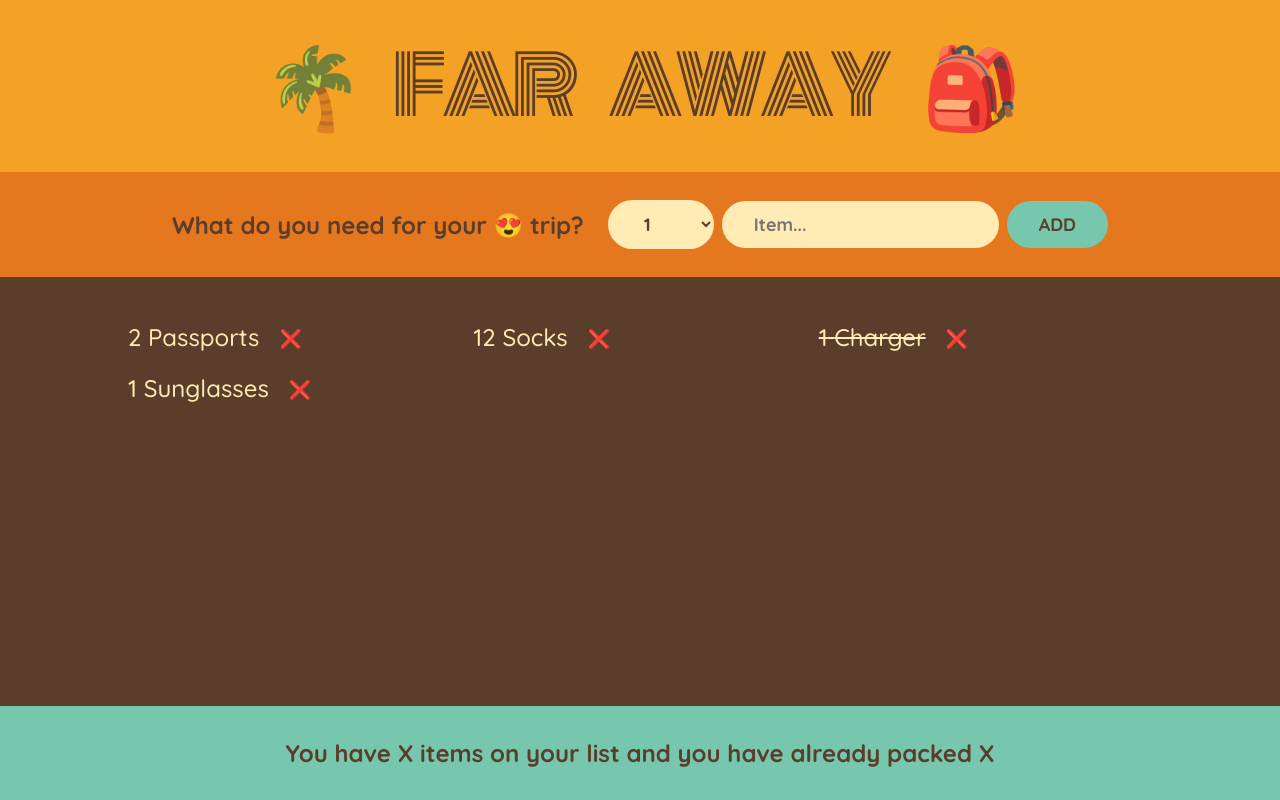
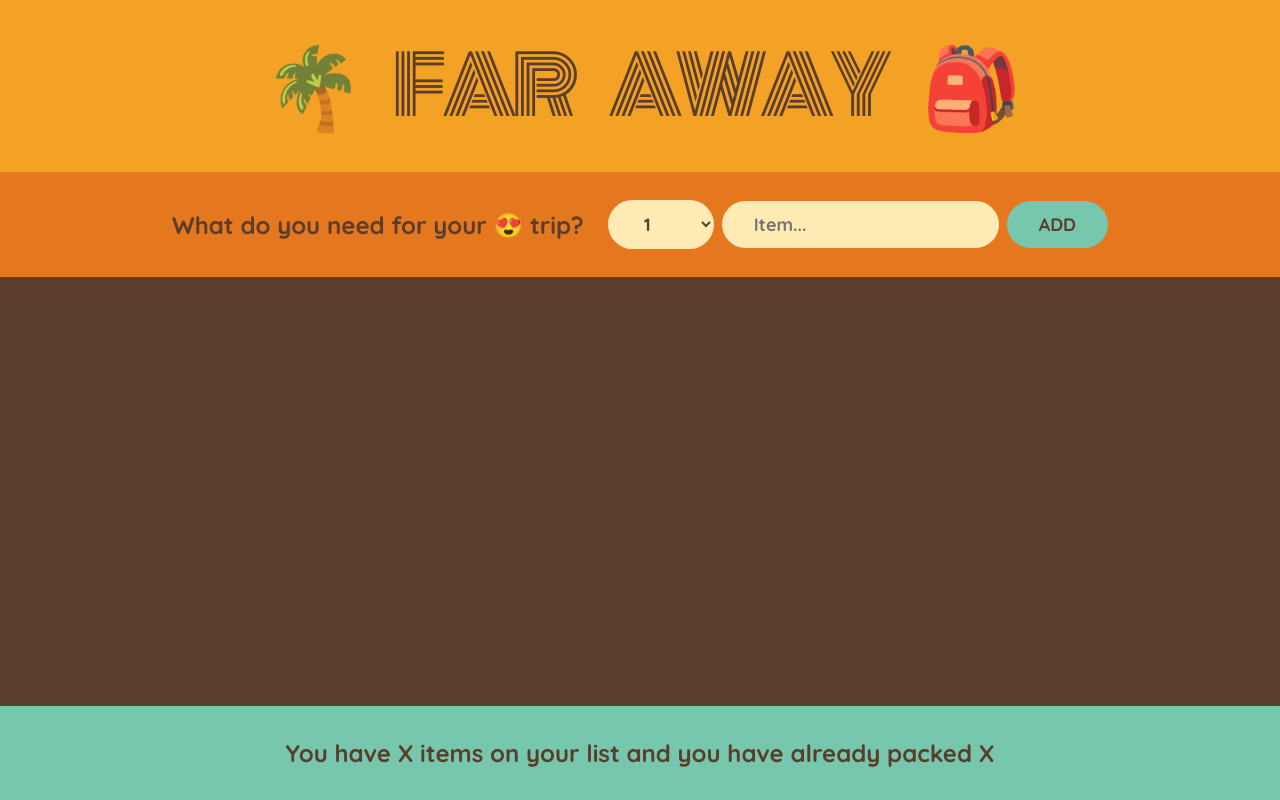
Before and after one commit to JarmilaL/React-Travel-list, a React (Create React App) app: page / in a window 1280 px wide. Built offline with nearby package versions, Linux system fonts and the light colour scheme.

Commit message:
Handle item list using state

```diff
--- a/src/App.js
+++ b/src/App.js
@@ -1,18 +1,17 @@
 import { useState } from 'react';
 
-const initialItems = [
-  { id: 1, description: 'Passports', quantity: 2, packed: false },
-  { id: 2, description: 'Socks', quantity: 12, packed: false },
-  { id: 3, description: 'Charger', quantity: 1, packed: true },
-  { id: 4, description: 'Sunglasses', quantity: 1, packed: false },
-];
+export default function App() {
+  const [items, setItems] = useState([]);
 
-export default function App() {
+  function handleItemList(newItem) {
+    setItems((items) => [...items, newItem]);
+  }
+
   return (
     <div className="app">
       <Logo />
-      <Form />
-      <PackingList />
+      <Form handleSetItems={handleItemList} />
+      <PackingList items={items} handleSetItems={handleItemList} />
       <Stats />
     </div>
   );
@@ -22,7 +21,7 @@ function Logo() {
   return <h1>🌴 Far Away 🎒</h1>;
 }
 
-function Form() {
+function Form({ handleSetItems }) {
   const [description, setDescription] = useState('');
   const [quantity, setQuantity] = useState(1);
 
@@ -38,6 +37,7 @@ function Form() {
       id: Date.now(),
     };
 
+    handleSetItems(newItem);
     setDescription('');
     setQuantity(1);
   }
@@ -66,11 +66,11 @@ function Form() {
   );
 }
 
-function PackingList() {
+function PackingList({ items }) {
   return (
     <div className="list">
       <ul>
-        {initialItems.map((item) => (
+        {items.map((item) => (
           <Item item={item} key={item.id} />
         ))}
       </ul>
```
